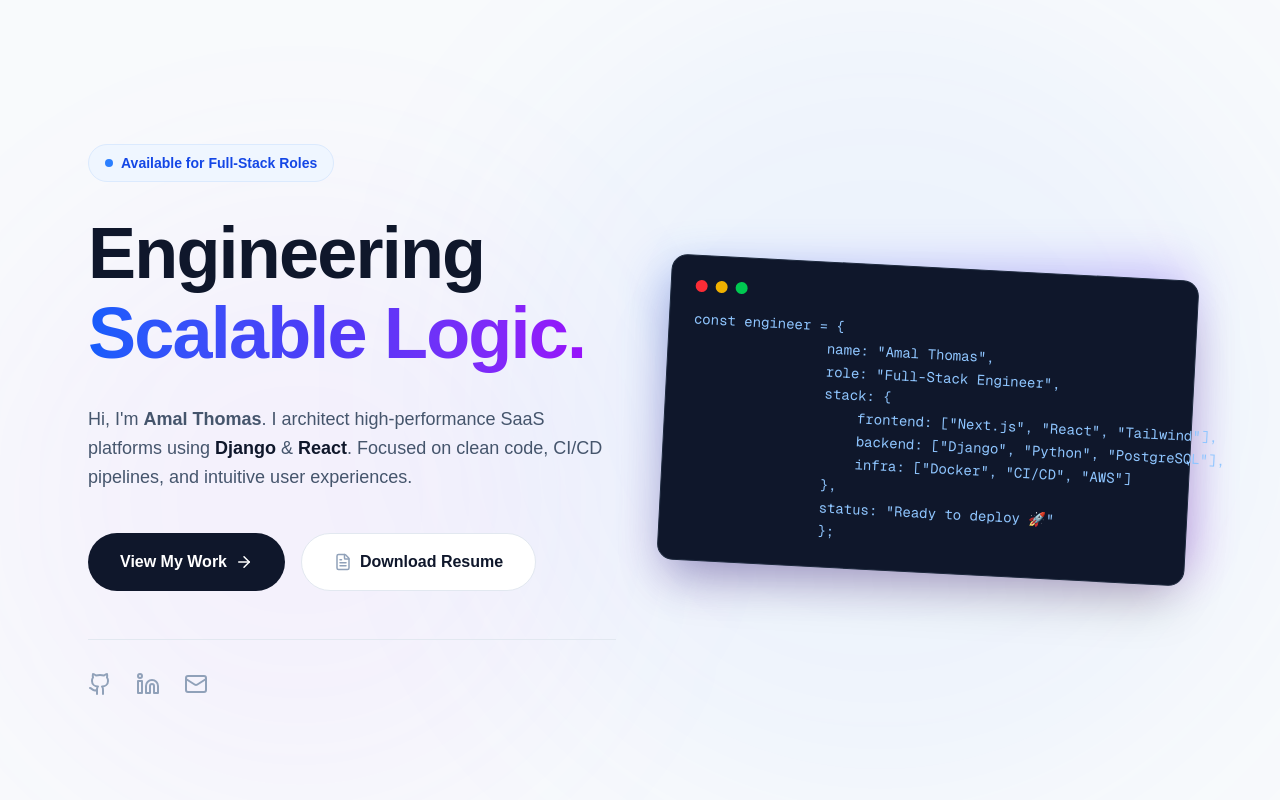
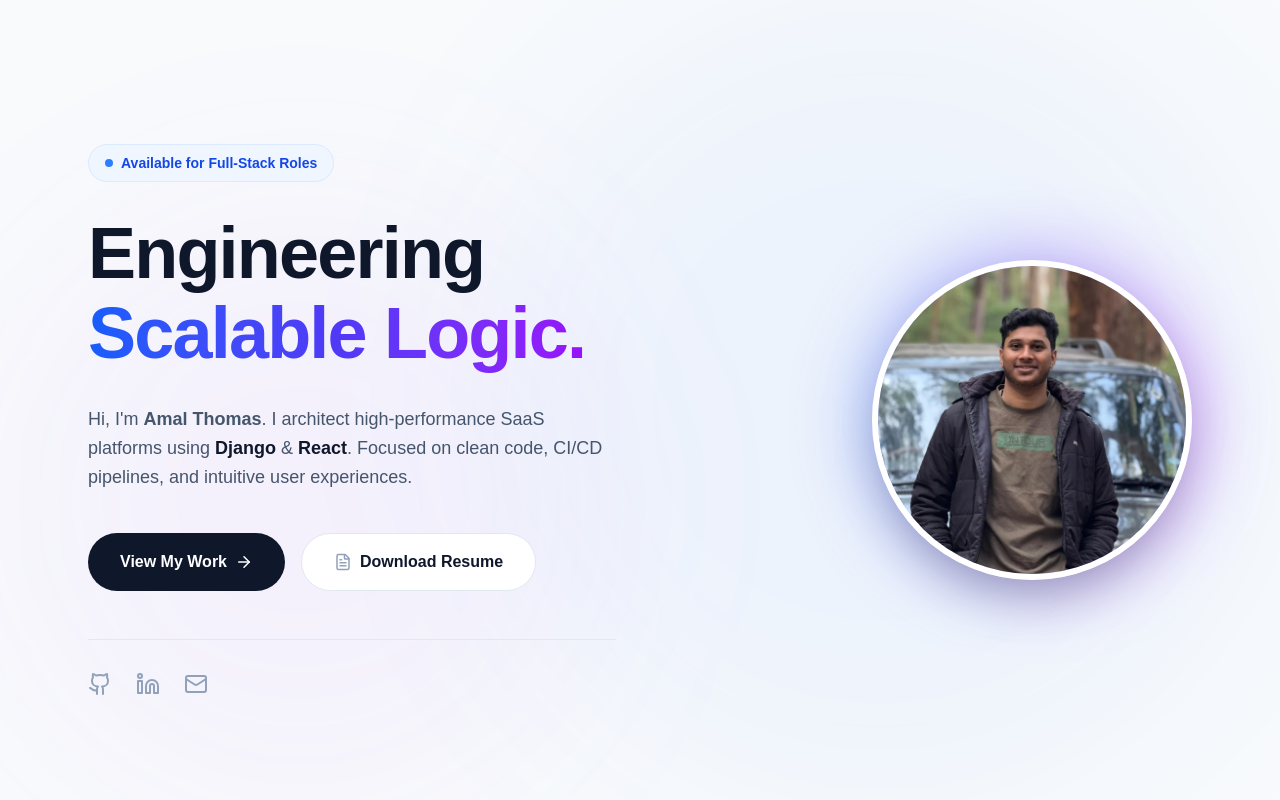
Before and after one commit to amalthoma/portfolio, a Next.js app: page / in a window 1280 px wide. Shown: the top 800 px of the page. Built offline with nearby package versions, Linux system fonts and the light colour scheme.

Commit message:
Added a profile image

```diff
--- a/src/app/components/Hero.tsx
+++ b/src/app/components/Hero.tsx
@@ -1,6 +1,7 @@
 "use client";
 import { motion } from "framer-motion";
-import { Github, Linkedin, Mail, FileText, ArrowRight, Code2, Terminal, Cpu } from "lucide-react";
+import { Github, Linkedin, Mail, FileText, ArrowRight } from "lucide-react";
+import Image from "next/image"; // Import Next.js Image component
 
 export default function Hero() {
   return (
@@ -9,14 +10,14 @@ export default function Hero() {
       <div className="absolute top-0 right-0 w-[800px] h-[800px] bg-blue-500/5 rounded-full blur-[100px] dark:bg-blue-600/10 pointer-events-none" />
       <div className="absolute bottom-0 left-0 w-[600px] h-[600px] bg-purple-500/5 rounded-full blur-[100px] dark:bg-purple-600/10 pointer-events-none" />
 
-      {/* CHANGED: max-w-6xl to match Projects */}
       <div className="max-w-6xl mx-auto px-6 z-10 w-full grid grid-cols-1 lg:grid-cols-2 gap-12 items-center">
 
-        {/* Left Column: Content */}
+        {/* Left Column: Text Content */}
         <motion.div
           initial={{ opacity: 0, x: -20 }}
           animate={{ opacity: 1, x: 0 }}
           transition={{ duration: 0.5 }}
+          className="order-2 lg:order-1"
         >
           <span className="inline-flex items-center gap-2 py-2 px-4 rounded-full bg-blue-50 dark:bg-blue-900/20 text-blue-700 dark:text-blue-300 text-sm font-semibold mb-8 border border-blue-100 dark:border-blue-800/50">
             <span className="relative flex h-2 w-2">
@@ -64,33 +65,32 @@ export default function Hero() {
           </div>
         </motion.div>
 
-        {/* Right Column: Visual Element / Abstract Code Representation */}
+        {/* Right Column: IMAGE */}
         <motion.div
-           initial={{ opacity: 0, scale: 0.9 }}
-           animate={{ opacity: 1, scale: 1 }}
-           transition={{ duration: 0.7, delay: 0.2 }}
-           className="hidden lg:block relative"
+        initial={{ opacity: 0, scale: 0.9 }}
+        animate={{ opacity: 1, scale: 1 }}
+        transition={{ duration: 0.7, delay: 0.2 }}
+        className="order-1 lg:order-2 flex justify-center lg:justify-end relative"
         >
-          <div className="relative z-10 bg-slate-900 rounded-2xl p-6 shadow-2xl border border-slate-800 rotate-3 hover:rotate-0 transition-transform duration-500">
-             <div className="flex gap-2 mb-4">
-                <div className="w-3 h-3 rounded-full bg-red-500"/>
-                <div className="w-3 h-3 rounded-full bg-yellow-500"/>
-                <div className="w-3 h-3 rounded-full bg-green-500"/>
-             </div>
-             <pre className="text-sm text-blue-300 font-mono leading-relaxed">
-                {`const engineer = {
-                name: "Amal Thomas",
-                role: "Full-Stack Engineer",
-                stack: {
-                    frontend: ["Next.js", "React", "Tailwind"],
-                    backend: ["Django", "Python", "PostgreSQL"],
-                    infra: ["Docker", "CI/CD", "AWS"]
-                },
-                status: "Ready to deploy 🚀"
-                };`}
-             </pre>
-          </div>
-          <div className="absolute top-0 right-0 w-full h-full bg-gradient-to-br from-blue-600 to-purple-600 rounded-2xl -z-10 blur-xl opacity-30"></div>
+            {/* The Gradient Border Effect */}
+            <div className="relative w-64 h-64 md:w-80 md:h-80">
+                {/* Animated Glow Behind */}
+                <div className="absolute inset-0 bg-gradient-to-r from-blue-600 to-purple-600 rounded-full blur-2xl opacity-50 animate-pulse"></div>
+
+                {/* The Circle Container */}
+                <div className="relative w-full h-full rounded-full border-[6px] border-white dark:border-slate-800 overflow-hidden shadow-2xl">
+                    <Image
+                        src="/profile.jpeg"
+                        alt="Amal Thomas"
+                        fill
+                        priority
+                        quality={100} // Force High Quality rendering
+                        // THE SECRET SAUCE: 'object-cover' fills the circle
+                        // 'object-[center_20%]' centers horizontally but focuses 20% from the top (Your Face)
+                        className="object-cover object-[center_20%]"
+                    />
+                </div>
+            </div>
         </motion.div>
       </div>
     </section>
```
Also changed, not shown: public/profile.jpeg (added).
